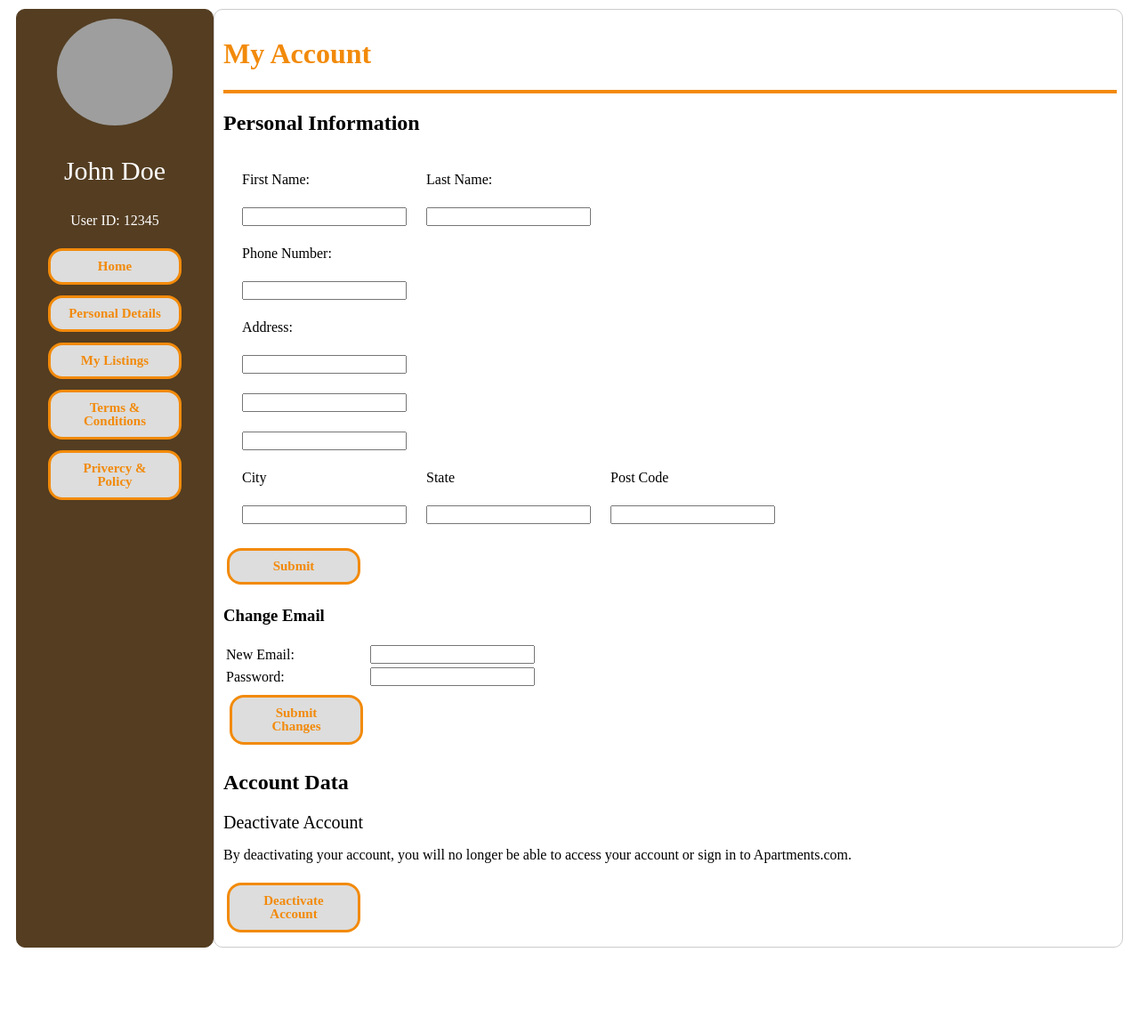
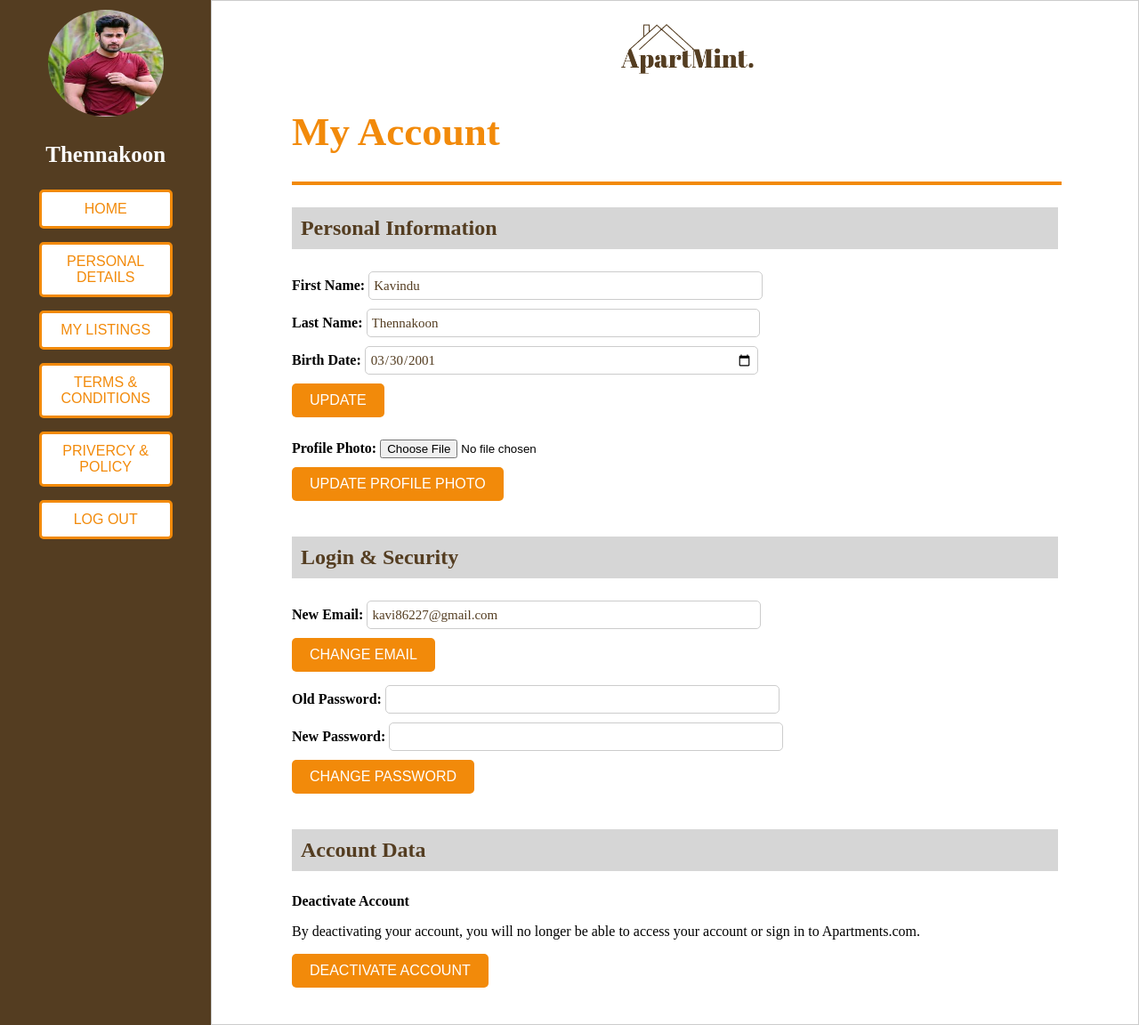
Before and after one commit to Kavindu-TechLab/Online-Apartment-Seles-System, a PHP site: page /myAccount.php in a window 1280 px wide. Shown: the whole page at 89% size. Before the commit the page ends 1065 px from the top, so only its background shows below. Run offline with PHP 8.4, Linux system fonts and the light colour scheme; a user stored in the database is signed in; data comes from the database, SQL or seed files in the repository; grey boxes are pictures that could not be loaded.

Commit message:
Create user dashboard user profile update part

```diff
--- a/index.php
+++ b/index.php
@@ -2,7 +2,6 @@
 session_start();
 include('process_php/db_connection.php');
 
-// Fetch customer feedback from the database
 $sql = "SELECT * FROM feedback_web ORDER BY date DESC";
 $result = $conn->query($sql);
 
--- a/myAccount.php
+++ b/myAccount.php
@@ -7,138 +7,141 @@ if (!isset($_SESSION["user_id"])) {
     header("Location: login.php");
     exit(); // Ensure that code execution stops after the redirect
 }
+
+include('process_php/db_connection.php');
+
+if ($conn->connect_error) {
+    die("Connection failed: " . $conn->connect_error);
+}
+
+// Retrieve user data from the "users" table based on user_id
+$user_id = $_SESSION["user_id"];
+$sql = "SELECT * FROM users WHERE user_id = $user_id";
+$result = $conn->query($sql);
+
+if ($result->num_rows > 0) {
+    $row = $result->fetch_assoc();
+    $userName = $_SESSION["user_name"];
+    $truncatedName = (strlen($userName) > 21) ? substr($userName, 0, 21) . '...' : $userName;
+    $first_name = $row["first_name"];
+    $last_name = $row["last_name"];
+    $birthdate = $row["birthdate"];
+    $email = $row["email"];
+    $password = $row["password"];
+
+} else {
+    echo "User not found";
+}
+
+$conn->close();
 ?>
 
 <!DOCTYPE html>
 <html>
 <head>
-    <style>
-        .container {
-            display: flex;
-            margin: 10px;
-        }
-
-        .left-section {
-            flex: 2;
-            border: 1px solid #543d21;
-            background: #543d21;
-            padding: 10px;
-            border-radius: 10px;
-            text-align: center;
-            width: 30%;
-            font-style: Bold;
-            color: white;
-
-        }
-
-        .right-section {
-            flex: 10;
-            border: 1px solid #ccc;
-            padding: 10px;
-            border-radius: 10px;
-            width: 70%;
-            font-size: medium;
-        }
-
-        .round-image {
-            border: 2px solid #ccc;
-            border-radius: 50%;
-        }
-
-        .button {
-            margin-top: 10px;
-            width: 150px;
-            background-color: #ddd;
-            border: 3px #F28A0A solid;
-            color: black;
-            padding: 10px 20px;
-            text-align: center;
-            text-decoration: none;
-            display: inline-block;
-            margin: 6px 4px;
-            cursor: pointer;
-            border-radius: 16px;
-            color: #F28A0A;
-            font-size: 15px;
-            font-family: Josefin Sans;
-            font-weight: 700;
-            text-transform: capitalize;
-            line-height: 15px;
-            text-transform: capitalize;
-        }
-        ul{
-            list-style: none;
-            padding: 0;
-        }
-    </style>
+<title>Home Page</title>
+    <link rel="stylesheet" type="text/css" href="style/style_myAccount.css">
 </head>
 <body>
     <div class="container">
         <div class="left-section">
-            <img style="height: 120px; width: 130px; border-radius: 50%;" src="C:\Users\MSii\Pictures\IMG_6523.png" alt="Profile Picture">
-            <p style="font-size: 30px;">John Doe</p>
-            <p>User ID: 12345</p>
-            <ul>
-                <li><button class="button">Home</button></li>
-                <li><button class="button">Personal Details</button></li>
-                <li><button class="button">My Listings</button></li>
-                <li><button class="button">Terms & Conditions</button></li>
-                <li><button class="button">Privercy & Policy</button></li>
+            <img class="profile-photo" src="process_php/uploads/profile_photos/<?php echo $_SESSION["user_profile_photo"]; ?>" alt="Profile Photo">
+            <p class="full-name"><?php echo $truncatedName; ?></p>
+                <ul>
+                <a href="index.php"><li><button class="button">Home</button></li></a>
+                <a href="myAccount.php"><li><button class="button">Personal Details</button></li></a>
+                <a href="myListing.php"><li><button class="button">My Listings</button></li></a>
+                <a href="#"><li><button class="button">Terms & Conditions</button></li></a>
+                <a href="#"><li><button class="button">Privercy & Policy</button></li></a>
+                <a href="process_php/process_logout.php"><li><button class="button">Log Out</button></li></a>
             </ul>
         </div>
         <div class="right-section">
-            <h1 style="color: #F28A0A;">My Account</h1>
+            <a class="logo1" href="index.php"><img src="images/logo.png" alt="Logo"></a>
+            <h1 class="main-title">My Account</h1>
             <hr style="width: 100%; border: 2px #F28A0A solid">
-            <h2>Personal Information</h2>
-            <table style="border-spacing: 20px;">
-                <tr>
-                    <td><label for="first-name">First Name:</label></td>
-                    <td><label for="last-name">Last Name:</label><br></td>
-                </tr>
-                <tr>
-                    <td><input type="text" id="first-name" name="first-name" required></td>
-                    <td><input type="text" id="last-name" name="last-name" required><br></td>
-                </tr>
-                <tr>
-                    <td><label for="phone-number">Phone Number:</label></td>
-                </tr>
-                <tr>
-                    <td><input type="tel" id="phone-number" name="phone-number" required><br></td>
-                </tr>
-                <tr>
-                    <td><label for="address">Address:</label></td>
-                </tr>
-                <tr><td><input type="number" id="address" name="address" required><br></td></tr>
-                <tr><td><input type="text" id="address" name="address" required><br></td></tr>
-                <tr><td><input type="text" id="address" name="address" required><br></td></tr>
-                <tr>
-                    <td><label for="city" name="city">City</label></td>
-                    <td><label for="state" name="state">State</label></td>
-                    <td><label for="postcode" name="postcode">Post Code</label></td>
-                </tr>
-                <tr>
-                    <td><input type="text" id="city" name="city" required><br></td>
-                    <td><input type="text" id="state" name="state" required><br></td>
-                    <td><input type="number" id="postcode" name="postcode" required><br></td>
-                </tr>
-            </table>
-            <button class="button">Submit</button>
-            <h3>Change Email</h3>
-            <table>
-                <tr>
-                    <td><label for="new-email">New Email:</label></td>
-                    <td><input type="email" id="new-email" name="new-email" required><br></td>
-                </tr>
-                <tr>
-                    <td><label for="password">Password:</label></td>
-                    <td><input type="password" id="password" name="password" required><br></td>
-                </tr>
-                <td><button class="button">Submit Changes</button></td>
-            </table>
-            <h2>Account Data</h2>
-            <h style="font-size: 20px;">Deactivate Account</h>
-            <p>By deactivating your account, you will no longer be able to access your account or sign in to Apartments.com.</p>
-            <button class="button">Deactivate Account</button>
+            <h2 class="sub-titles">Personal Information</h2>
+            <form method="post" action="process_php/update_user.php">
+                <div class="name-field">
+                    <label for="first-name">First Name:</label>
+                    <input type="text" id="first-name" name="first-name" value="<?php echo $first_name; ?>" required><br>
+
+                    <label for="last-name">Last Name:</label>
+                    <input type="text" id="last-name" name="last-name" value="<?php echo $last_name; ?>" required><br>
+
+                    <label for="birthdate">Birth Date:</label>
+                    <input type="date" id="birthdate" name="birthdate" value="<?php echo $birthdate; ?>" required>
+                    <?php
+                    // Check for password update success or error messages
+                    if (isset($_SESSION["profile_update_success"])) {
+                        echo "<p class='update-success'>Email updated successfully!</p>";
+                        unset($_SESSION["profile_update_success"]);
+                    } elseif (isset($_SESSION["profile_update_error"])) {
+                        echo "<p class='update-error'>" . $_SESSION["profile_update_error"] . "</p>";
+                        unset($_SESSION["profile_update_error"]);
+                    }
+                    ?>
+                </div>
+                <button style="margin-bottom: 25px" class="button1" type="submit">Update</button>
+            </form>
+
+            <form method="post" action="process_php/update_user.php" enctype="multipart/form-data">
+                <label for="profile-photo">Profile Photo:</label>
+                <input style="margin-bottom: 10px" type="file" id="profile-photo" name="profile-photo"><br>
+                <?php
+                    // Check for password update success or error messages
+                    if (isset($_SESSION["photo_update_success"])) {
+                        echo "<p class='update-success'>Profile photo updated successfully!</p>";
+                        unset($_SESSION["photo_update_success"]);
+                    } elseif (isset($_SESSION["photo_update_error"])) {
+                        echo "<p class='update-error'>" . $_SESSION["photo_update_error"] . "</p>";
+                        unset($_SESSION["photo_update_error"]);
+                    }
+                    ?>
+                <button class="button1" type="submit">Update Profile Photo</button>
+            </form>
+
+            <h2 class="sub-titles">Login & Security</h2>
+            <form method="post" action="process_php/update_user.php">
+                <label for="new-email">New Email:</label>
+                <input type="email" id="new-email" name="new-email" value="<?php echo $email; ?>" required><br>
+                <?php
+                    // Check for password update success or error messages
+                    if (isset($_SESSION["email_update_success"])) {
+                        echo "<p class='update-success'>Email updated successfully!</p>";
+                        unset($_SESSION["email_update_success"]);
+                    } elseif (isset($_SESSION["email_update_error"])) {
+                        echo "<p class='update-error'>" . $_SESSION["email_update_error"] . "</p>";
+                        unset($_SESSION["email_update_error"]);
+                    }
+                ?>
+                <button class="button1" type="submit">Change Email</button><br>
+            </form>
+
+            <form method="post" action="process_php/update_user.php">
+                <label for="password">Old Password:</label>
+                <input type="password" id="password" name="password" required><br>
+                <label for="password">New Password:</label>
+                <input type="password" id="newpassword" name="newpassword" required><br>
+                <?php
+                    // Check for password update success or error messages
+                    if (isset($_SESSION["password_update_success"])) {
+                        echo "<p class='update-success'>Password updated successfully!</p>";
+                        unset($_SESSION["password_update_success"]);
+                    } elseif (isset($_SESSION["password_update_error"])) {
+                        echo "<p class='update-error'>" . $_SESSION["password_update_error"] . "</p>";
+                        unset($_SESSION["password_update_error"]);
+                    }
+                ?>
+                <button class="button1" type="submit">Change Password</button>
+            </form>
+
+            <form method="post" action="process_php/deactivate_account.php">
+                <h2 class="sub-titles">Account Data</h2>
+                <label>Deactivate Account</label>
+                <p>By deactivating your account, you will no longer be able to access your account or sign in to Apartments.com.</p>
+                <button class="button1" type="submit" name="deactivate-account" value="Deactivate Account">Deactivate Account</button>
+            </form>
         </div>
     </div>
 </body>
--- a/navbar.php
+++ b/navbar.php
@@ -12,7 +12,7 @@
                 // If logged in, show user's name and profile photo with dropdown menu
                 echo '<li class="dropdown">';
                 $userName = $_SESSION["user_name"];
-                $truncatedName = strlen($userName) > 15 ? substr($userName, 0, 15) . '...' : $userName;
+                $truncatedName = (strlen($userName) > 15) ? substr($userName, 0, 15) . '...' : $userName;
                 echo '<span class="dropbtn"><img class="profile_photo" src="process_php/uploads/profile_photos/' . $_SESSION["user_profile_photo"] . '" alt="Profile Photo">' . $truncatedName . '</span>';
                 echo '<div class="dropdown-content">';
                 echo '<a href="myAccount.php">My Account</a>';
--- a/process_php/process_login.php
+++ b/process_php/process_login.php
@@ -17,8 +17,8 @@ if ($_SERVER["REQUEST_METHOD"] == "POST") {
             // Password is correct, create session variables and redirect to dashboard or home page
             $_SESSION["user_id"] = $row["user_id"];
             $_SESSION["user_email"] = $row["email"];
-            $_SESSION["user_name"] = $row["first_name"]; // Assuming the user's name is stored in the 'first_name' column
-            $_SESSION["user_profile_photo"] = $row["profile_photo"]; // Assuming the profile photo file name is stored in the 'profile_photo' column
+            $_SESSION["user_name"] = $row["first_name"] . " " . $row["last_name"];
+            $_SESSION["user_profile_photo"] = $row["profile_photo"];
             header("Location: ../index.php");
         } else {
             // Incorrect password, redirect back to the login page with an error message
--- /dev/null
+++ b/style/style_myAccount.css
@@ -0,0 +1,146 @@
+body {
+    font-family: Josefin sans-serif;
+    margin: 0;
+    padding: 0;
+    background-color: #fff;
+}
+
+.container {
+    display: flex;
+}
+
+.logo1 img{
+    max-width: 150px;
+    max-height: auto;
+    margin-left: 43%;
+    margin-right: 43%;
+    margin-bottom: 5px;
+}
+
+.main-title {
+    color: rgba(242, 138, 10);
+    font-size: 45px;
+    font-weight: bold;
+}
+
+.left-section {
+    flex: 2.5;
+    border: 1px solid #543d21;
+    background: #543d21;
+    padding: 10px;
+    text-align: center;
+    width: 30%;
+    font-style: Bold;
+    color: white;
+
+}
+
+.button {
+    width: 150px;
+    background-color: #fff;
+    color: rgba(242, 138, 10);
+    border: 3px solid rgba(242, 138, 10);
+    padding: 10px 20px;
+    margin-bottom: 15px;
+    border-radius: 5px;
+    cursor: pointer;
+    font-size: 16px;
+    text-transform: uppercase;
+    transition: background-color 0.3s ease;
+    text-align: center;
+}
+
+.profile-photo {
+    height: 120px;
+    width: 130px;
+    border-radius: 50%;
+}
+
+.full-name {
+    font-size: 25px;
+    font-weight: bold;
+}
+
+ul {
+    list-style: none;
+    padding: 0;
+}
+
+.round-image {
+    border: 2px solid #ccc;
+    border-radius: 50%;
+}
+
+.right-section {
+    flex: 10;
+    border: 1px solid #ccc;
+    padding: 2% 7%;
+    width: 70%;
+}
+
+.sub-titles {
+    color: rgba(84, 61, 33, 1);
+    background-color: #aaaaaa7a;
+    padding: 10px;
+    margin-bottom: 25px;
+    margin-top: 25px;
+}
+
+input[type="text"],
+input[type="date"],
+input[type="email"],
+input[type="password"] {
+    width: 50%;
+    margin-bottom: 10px;
+    font-family: Josefin sans-serif;
+    padding: 5px;
+    font-size: 15px;
+    border: 1px solid #ccc;
+    border-radius: 5px;
+    margin-right: 25px;
+    height: 20px;
+    color: rgba(84, 61, 33, 1);
+  }
+
+input[type="text"]:focus,
+input[type="date"]:focus,
+input[type="email"]:focus,
+input[type="password"]:focus {
+    border: 3px solid rgba(242, 138, 10);
+    outline: none;
+}
+
+label {
+    font-size: 16px;
+    font-weight: bold;
+}
+
+.update-success {
+    color: green;
+    font-weight: bold;
+    font-size: 18px;
+}
+
+.update-error {
+    color: red;
+    font-weight: bold;
+    font-size: 18px;
+}
+
+.name-field {
+    font-family: Josefin sans-serif;
+}
+
+.button1 {
+    background-color: #F28A0A;
+    color: white;
+    border: none;
+    padding: 10px 20px;
+    margin-bottom: 15px;
+    border-radius: 5px;
+    cursor: pointer;
+    font-size: 16px;
+    text-transform: uppercase;
+    transition: background-color 0.3s ease;
+    text-align: center;
+}
```
Also changed, not shown: process_php/deactivate_account.php (added, +51 -0 lines), process_php/update_user.php (added, +121 -0 lines), images/logo.png, images/logo1.png, process_php/uploads/listings_photoes/adjustment.png (added), process_php/uploads/listings_photoes/filter.png (added), process_php/uploads/listings_photoes/profile-user.png (renamed from images/user2.png), process_php/uploads/listings_photoes/user (1).png (added), process_php/uploads/listings_photoes/user (2).png (renamed from images/user.png), process_php/uploads/profile_photos/estate-agent.png (added), process_php/uploads/profile_photos/fitted (30).jpg (added), process_php/uploads/profile_photos/fitted (34).jpg (added), process_php/uploads/profile_photos/user (1).png (added), process_php/uploads/profile_photos/user (3).png (added), 1 more files.
